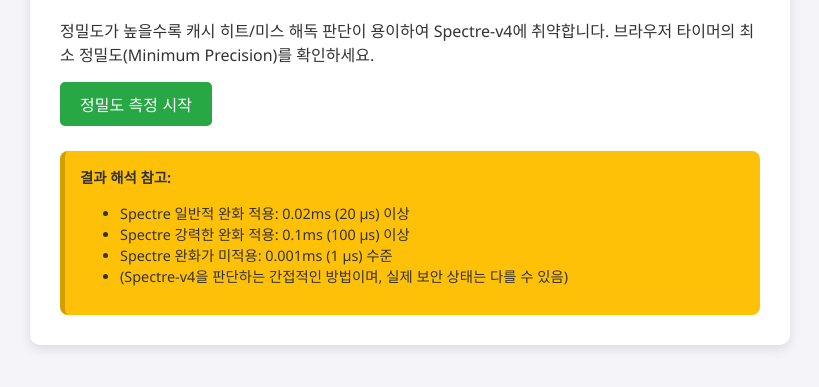
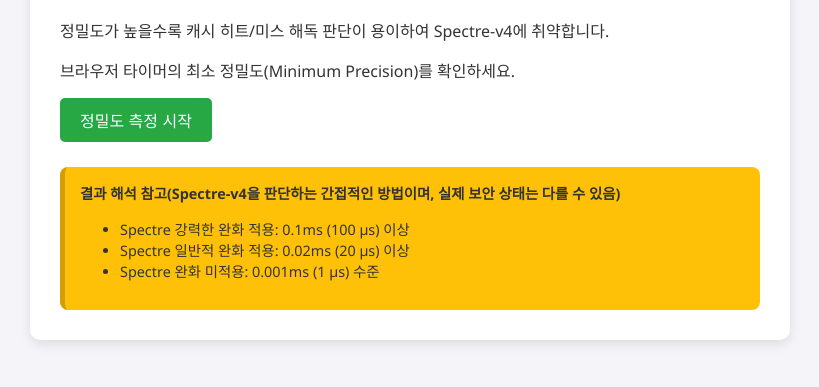
Before and after one commit to securekim/Spectre-v4, a plain HTML site: page index.html in a window 1280 px wide. Shown: the part 111-498 px from the top of the page, without its empty margins (230-1049 px from the left). Drawn offline with Linux system fonts and the light colour scheme.

Commit message:
Refactor Spectre-v4 analysis text for clarity

```diff
--- a/index.html
+++ b/index.html
@@ -65,7 +65,8 @@
 
 <div class="container">
     <h1>Spectre-v4 취약점 분석</h1>
-    <p>정밀도가 높을수록 캐시 히트/미스 해독 판단이 용이하여 Spectre-v4에 취약합니다. 브라우저 타이머의 최소 정밀도(Minimum Precision)를 확인하세요.</p>
+    <p>정밀도가 높을수록 캐시 히트/미스 해독 판단이 용이하여 Spectre-v4에 취약합니다.</p>
+    <p>브라우저 타이머의 최소 정밀도(Minimum Precision)를 확인하세요.</p>
 
     <button id="measureButton">정밀도 측정 시작</button>
 
@@ -75,12 +76,11 @@
     </div>
 
     <div class="note">
-        <strong>결과 해석 참고:</strong>
+        <strong>결과 해석 참고(Spectre-v4을 판단하는 간접적인 방법이며, 실제 보안 상태는 다를 수 있음)</strong>
         <ul>
+            <li>Spectre 강력한 완화 적용: 0.1ms (100 µs) 이상</li>
             <li>Spectre 일반적 완화 적용: 0.02ms (20 µs) 이상</li>
-            <li>Spectre 강력한 완화 적용: 0.1ms (100 µs) 이상</li>
-            <li>Spectre 완화가 미적용: 0.001ms (1 µs) 수준</li>
-            <li>(Spectre-v4을 판단하는 간접적인 방법이며, 실제 보안 상태는 다를 수 있음)</li>
+            <li>Spectre 완화 미적용: 0.001ms (1 µs) 수준</li>
         </ul>
     </div>
 </div>
```
